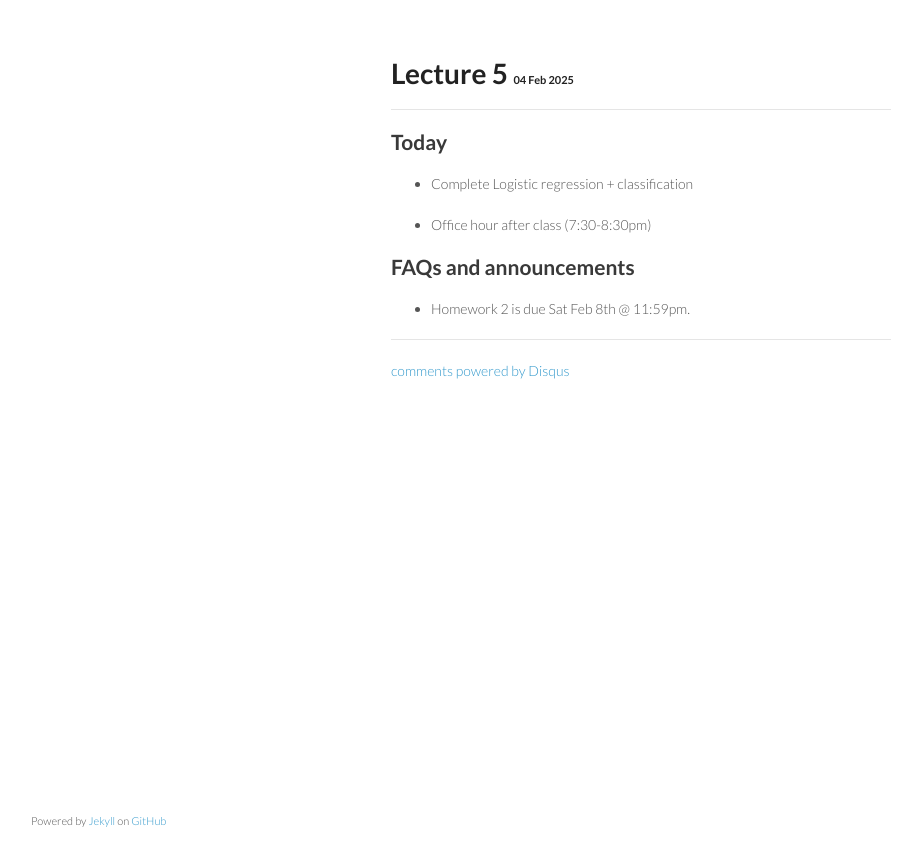
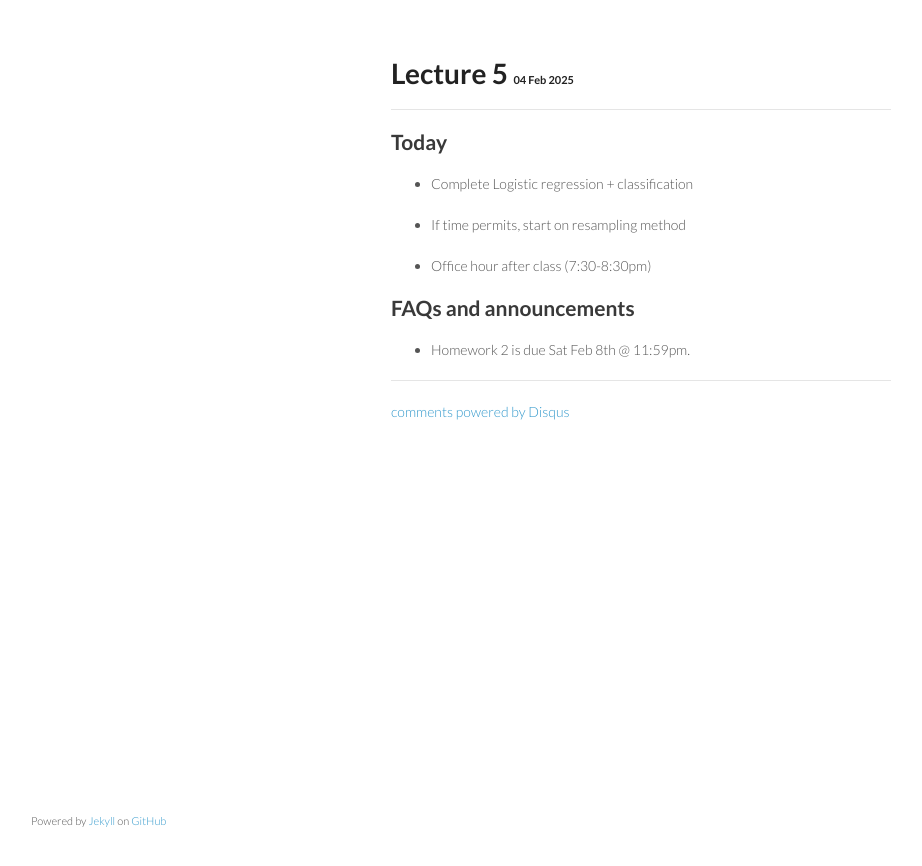
Before and after one commit to ucla-biostat-212a/2025winter, a Jekyll site: the page built from _posts/2025-02-04-week5.md, in a window 1280 px wide. Shown: the top 866 px of the page, without its empty margins (179-1101 px from the left). Built offline with Jekyll 4.4.1, drawn with Linux system fonts in a browser that asks for light colours; comment, search, counter and statistics services are not loaded.

Commit message:
revise posts

```diff
--- a/_posts/2025-02-04-week5.md
+++ b/_posts/2025-02-04-week5.md
@@ -8,6 +8,8 @@ category: biostat212awinter2025
 
 * Complete Logistic regression + classification
 
+* If time permits, start on resampling method
+
 * Office hour after class (7:30-8:30pm)
 
 ## FAQs and announcements
```
